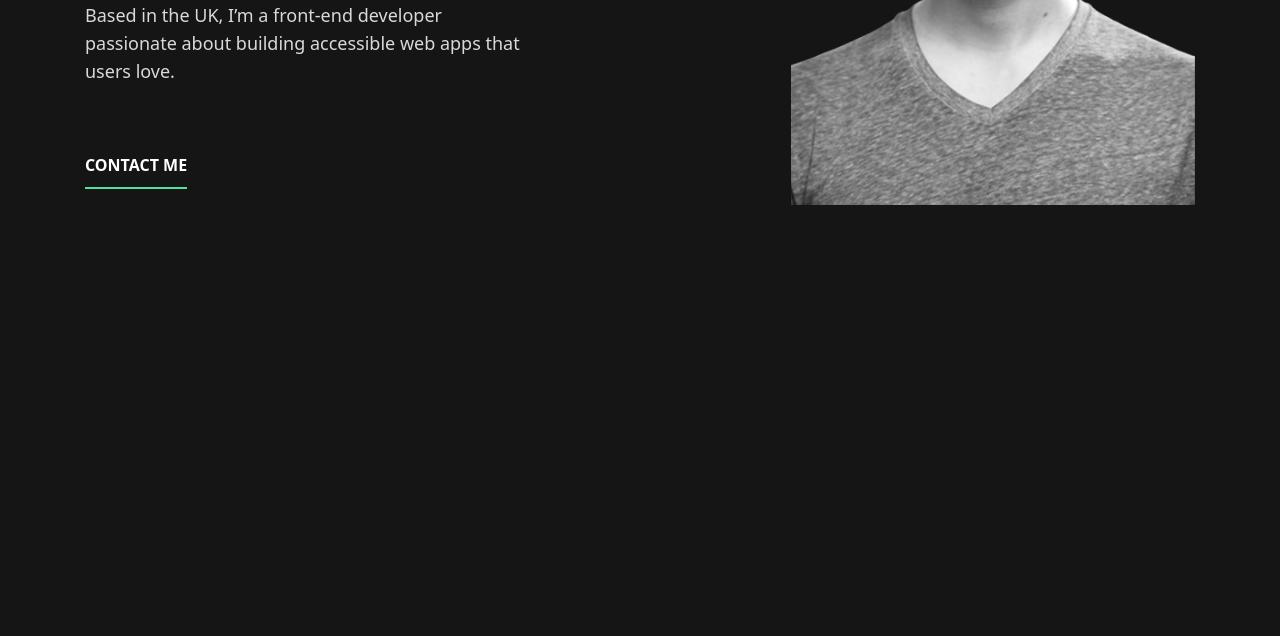
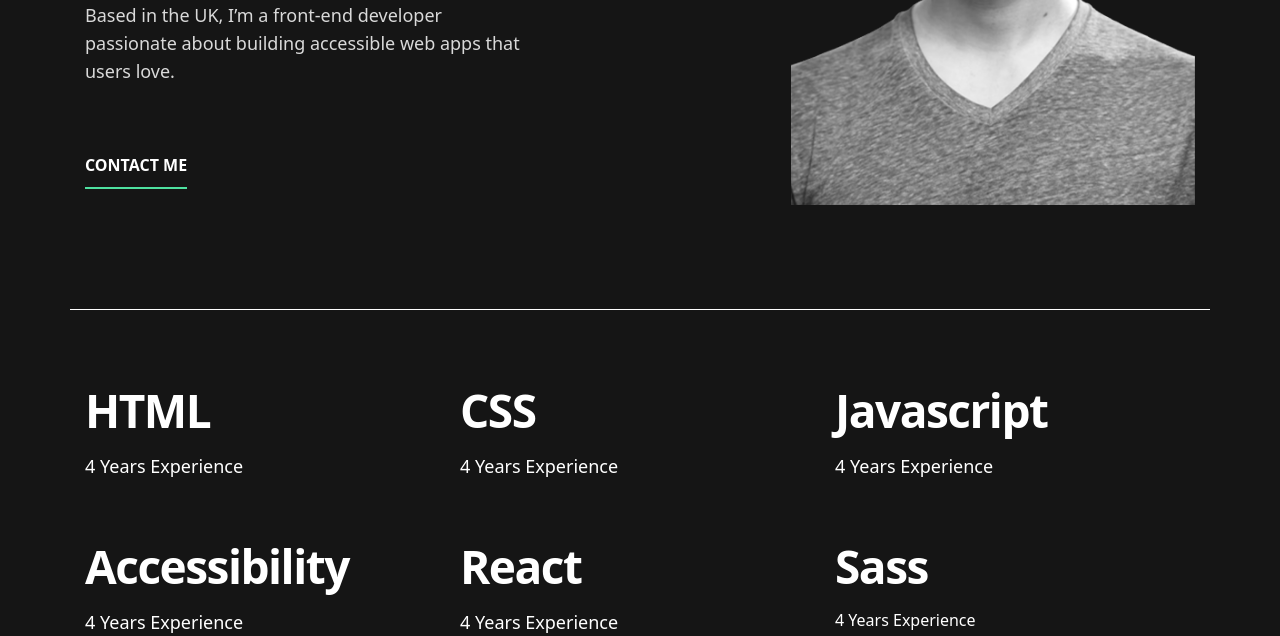
Before and after one commit to ShohruhErmanov/Portfolio-E7, a website: page index.html in a window 1280 px wide. Shown: the part 468-1104 px from the top of the page. Before the commit the page ends 800 px from the top, so only its background shows below. Drawn offline with Linux system fonts and the light colour scheme.

Commit message:
Portfolio project skills end

```diff
--- a/index.html
+++ b/index.html
@@ -57,20 +57,71 @@
         </ul>
       </nav>
 
-      <div class="mt-[73px] flex flex-col-reverse gap-y-[40px] md:flex-row md:justify-between items-center">
-        <div class="flex flex-col items-center md:items-start ">
-          <h1 class="text-[40px]  md:text-[88px] text-white font-bold w-[343px] md:w-[706px] leading-[40px] md:leading-[88px] tracking-[-1.14px] md:tracking-[-2.5px]">Nice to meet you! I’m <span class="border-b-4 border-[#4EE1A0]">Adam Keyes.</span></h1>
-          <p class="text-lg font-medium text-[#D9D9D9] leading-[28px] mt-[20px] mb-[24px]  md:mt-[43px] md:mb-[68px] w-[445px]">
+      <div
+        class="mt-[73px] flex flex-col-reverse gap-y-[40px] md:flex-row md:justify-between items-center"
+      >
+        <div class="flex flex-col items-center md:items-start">
+          <h1
+            class="text-[40px] md:text-[88px] text-white font-bold w-[343px] md:w-[706px] leading-[40px] md:leading-[88px] tracking-[-1.14px] md:tracking-[-2.5px]"
+          >
+            Nice to meet you! I’m
+            <span class="border-b-4 border-[#4EE1A0]">Adam Keyes.</span>
+          </h1>
+          <p
+            class="text-lg font-medium text-[#D9D9D9] leading-[28px] mt-[20px] mb-[24px] md:mt-[43px] md:mb-[68px] w-[445px]"
+          >
             Based in the UK, I’m a front-end developer passionate about building
             accessible web apps that users love.
           </p>
-          <a href="" class="text-base font-bold text-white border-b-2 border-[#4EE1A0] pb-[10px] active:text-[#4EE1A0]">CONTACT ME</a>
+          <a
+            href=""
+            class="text-base font-bold text-white border-b-2 border-[#4EE1A0] pb-[10px] active:text-[#4EE1A0]"
+            >CONTACT ME</a
+          >
         </div>
         <div>
-            <img src="./src/img/odam.png" alt="" class="w-[174px] md:w-[444px] ">
+          <img src="./src/img/odam.png" alt="" class="w-[174px] md:w-[444px]" />
         </div>
       </div>
     </header>
     <!-- header end -->
+
+    <hr class="text-white mt-[104px] mb-[72px] w-full max-w-[1140px] mx-auto px-[15px]">
+
+    <!-- main start -->
+    <main class="max-w-[1140px] w-full mx-auto px-[15px]">
+
+      <div class="flex flex-col gap-y-[24px] md:gap-y-[58px]">
+        <div class="flex flex-col gap-y-[24px]   md:flex-row md:gap-x-[30px] ">
+          <div class="max-w-[345px] w-full flex flex-col items-center md:items-start md:gap-y-[14px]">
+            <h2 class="text-white text-[46px] font-bold leading-[56px] tracking-[-1.5px]">HTML</h2>
+            <p class="text-white text-[18px] font-medium leading-[28px] ">4 Years Experience</p>
+          </div>
+          <div class="max-w-[345px] w-full flex flex-col items-center md:items-start md:gap-y-[14px]">
+            <h2 class="text-white text-[46px] font-bold leading-[56px] tracking-[-1.5px]">CSS</h2>
+            <p class="text-white text-[18px] font-medium leading-[28px] ">4 Years Experience</p>
+          </div>
+          <div class="max-w-[345px] w-full flex flex-col items-center md:items-start md:gap-y-[14px]">
+            <h2 class="text-white text-[46px] font-bold leading-[56px] tracking-[-1.5px]">Javascript</h2>
+            <p class="text-white text-[18px] font-medium leading-[28px] ">4 Years Experience</p>
+          </div>
+        </div>
+        <div  class="flex flex-col gap-y-[24px]  md:flex-row md:gap-x-[30px]">
+          <div class="max-w-[345px] w-full flex flex-col items-center md:items-start md:gap-y-[14px]">
+            <h2 class="text-white text-[46px] font-bold leading-[56px] tracking-[-1.5px]">Accessibility</h2>
+            <p class="text-white text-[18px] font-medium leading-[28px] " >4 Years Experience</p>
+          </div>
+          <div class="max-w-[345px] w-full flex flex-col items-center md:items-start md:gap-y-[14px]">
+            <h2 class="text-white text-[46px] font-bold leading-[56px] tracking-[-1.5px]">React</h2>
+            <p class="text-white text-[18px] font-medium leading-[28px] ">4 Years Experience</p>
+          </div>
+          <div class="max-w-[345px] w-full flex flex-col items-center md:items-start md:gap-y-[14px]">
+            <h2 class="text-white text-[46px] font-bold leading-[56px] tracking-[-1.5px]">Sass</h2>
+            <p class="text-white">4 Years Experience</p>
+          </div>
+        </div>
+      </div>
+    </main>
+    <!-- main end -->
   </body>
 </html>
```
Also changed, not shown: src/output.css.
